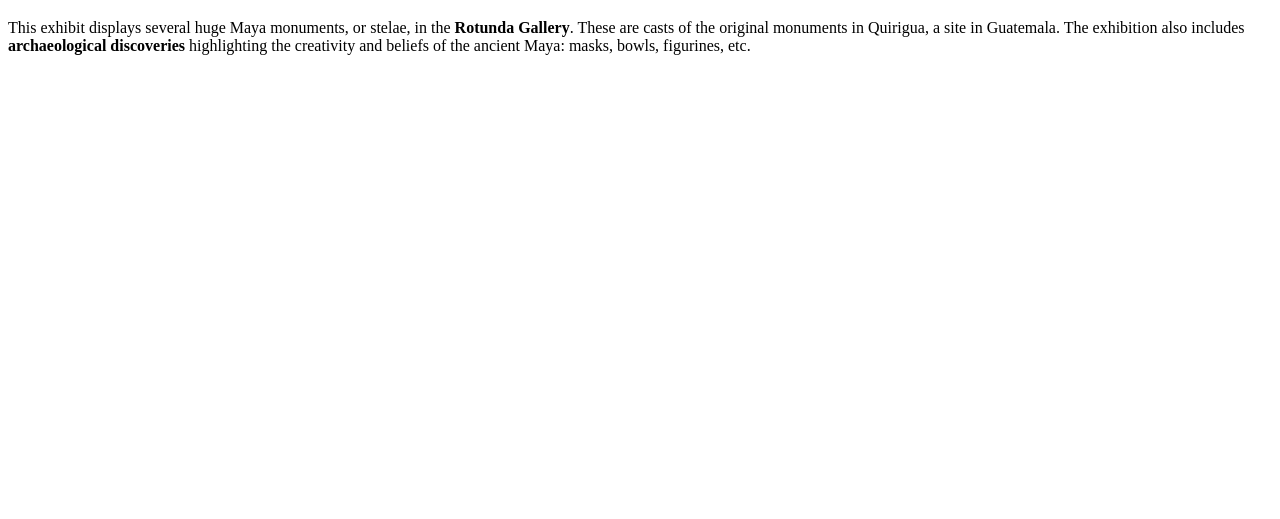
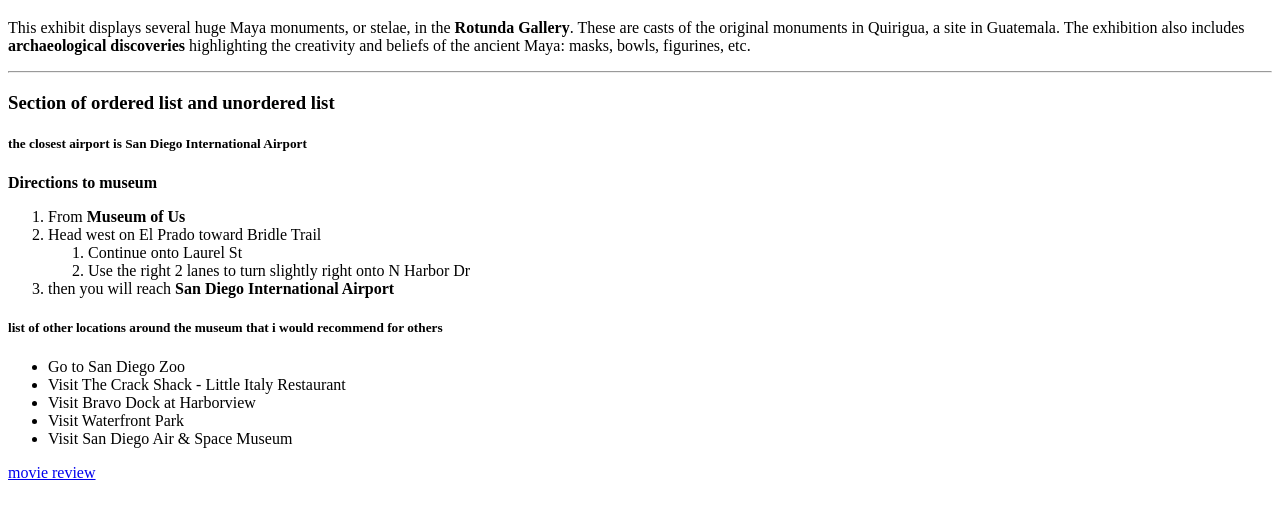
Before and after one commit to 44-563-Web-Apps-F22/44563-webapps-assignment-3-SoumyaKonda1, a plain HTML site: page index.html in a window 1280 px wide. Shown: the part 61-580 px from the top of the page. Drawn offline with Linux system fonts and the light colour scheme.

Commit message:
added ol and ul

```diff
--- a/index.html
+++ b/index.html
@@ -15,6 +15,29 @@
         These are casts of the original monuments in Quirigua, a site in Guatemala.
         The exhibition also includes <b>archaeological discoveries</b> highlighting the creativity and beliefs of the ancient Maya: masks, bowls, figurines, etc.
     </p>
+
+    <hr>
+    <h3>Section of ordered list and unordered list</h3>
+    <h5>the closest airport is San Diego International Airport</h5>
+    <b>Directions to museum</b>
+    <ol>
+        <li>From <b>Museum of Us</b></li>
+        <li>Head west on El Prado toward Bridle Trail</li>
+        <ol>
+            <li> Continue onto Laurel St</li>
+            <li>Use the right 2 lanes to turn slightly right onto N Harbor Dr</li>
+        </ol>
+        <li>then you will reach <b>San Diego International Airport</b></li>
+    </ol>
+    <h5> list of other locations around the museum that i would recommend for others</h5>
+    <ul>
+        <li>Go to San Diego Zoo</li>
+        <li>Visit The Crack Shack - Little Italy Restaurant</li>
+        <li>Visit Bravo Dock at Harborview</li>
+        <li>Visit Waterfront Park</li>
+        <li>Visit San Diego Air & Space Museum</li>
+    </ul>
+    <a href="Aboutme.html" >movie review</a>
 </body>
 
 </html>
```
Also changed, not shown: Aboutme.html (added, +26 -0 lines), walle.jpg (added).
